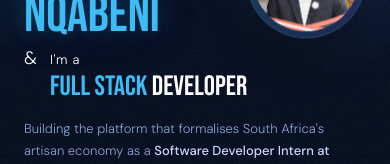
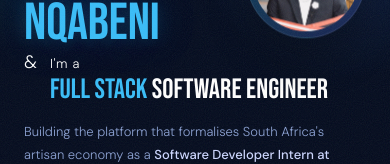
Before and after one commit to AneleNqabeni220403635/anele_portfolio, a Next.js app in the folder anele_portfolio/: page / in a window 390 px wide. Shown: the part 155-319 px from the top of the page. Built offline with nearby package versions, Linux system fonts and the light colour scheme; no server answers.

Commit message:
fix: mobile spacing and update title to Full Stack Software Engineer

```diff
--- a/anele_portfolio/pages/index.jsx
+++ b/anele_portfolio/pages/index.jsx
@@ -605,7 +605,7 @@ export default function Home() {
                       color: "#ffffff",
                       letterSpacing: "0.05em",
                       display: "block",
-                      marginBottom: "0px",
+                      marginBottom: "8px",
                       textTransform: "none",
                     }}>
                       Hi, I'm
@@ -697,7 +697,7 @@ export default function Home() {
                     whiteSpace: "nowrap",
                   }}>
                     <span style={{ color: "#38bdf8" }}>FULL STACK </span>
-                    <span style={{ color: "#ffffff" }}>DEVELOPER</span>
+                    <span style={{ color: "#ffffff" }}>SOFTWARE ENGINEER</span>
                   </span>
                 </div>
               </div>
```
